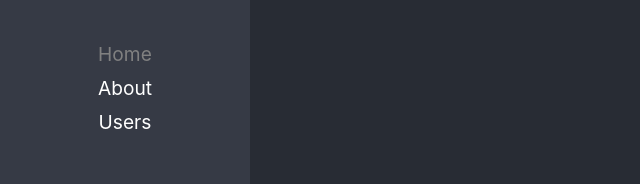
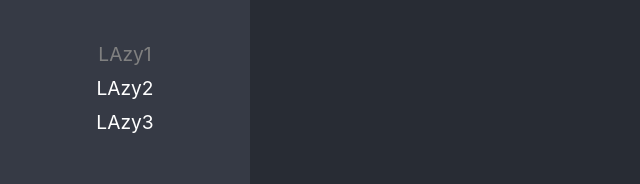
Before and after one commit to Alejandro-Asr/react-adv, a React (Create React App) app: page /lazy1 in a window 1280 px wide. Before the commit this address led to /home. Shown: the part 155-339 px from the top of the page, without its empty margins (0-640 px from the left). Built offline with nearby package versions, Linux system fonts and the light colour scheme.

Commit message:
componentes lazy agregados

```diff
--- /dev/null
+++ b/src/01-lazyload/pages/LazyPage1.tsx
@@ -0,0 +1,6 @@
+
+export const LazyPage1 = () => {
+    return (
+        <h1>LazyLoad 1</h1>
+    )
+}
--- /dev/null
+++ b/src/01-lazyload/pages/LazyPage2.tsx
@@ -0,0 +1,6 @@
+
+export const LazyPage2 = () => {
+    return (
+        <h1>LazyLoad 2</h1>
+    )
+}
--- /dev/null
+++ b/src/01-lazyload/pages/LazyPage3.tsx
@@ -0,0 +1,6 @@
+
+export const LazyPage3 = () => {
+    return (
+        <h1>LazyLoad 3</h1>
+    )
+}
--- /dev/null
+++ b/src/01-lazyload/pages/index.ts
@@ -0,0 +1,3 @@
+export { LazyPage1 } from './LazyPage1';
+export { LazyPage2 } from "./LazyPage2";
+export { LazyPage3 } from "./LazyPage3";
--- a/src/routes/Navigation.tsx
+++ b/src/routes/Navigation.tsx
@@ -2,6 +2,7 @@
 import { Routes, Route, Link, Navigate } from "react-router-dom";
 
 import logo from '../logo.svg'
+import { LazyPage1, LazyPage2, LazyPage3 } from '../01-lazyload/pages'
 
 export const Navigation = () => {
     return (
@@ -11,23 +12,23 @@
                     <img src={ logo } alt="React Logo" />
                     <ul>
                         <li>
-                            <NavLink to="/home" className={ ({ isActive }) => isActive ? 'nav-active' : '' }>Home</NavLink>
+                            <NavLink to="/lazy1" className={ ({ isActive }) => isActive ? 'nav-active' : '' }>LAzy1</NavLink>
                         </li>
                         <li>
-                            <NavLink to="/about" className={ ({ isActive }) => isActive ? 'nav-active' : '' }>About</NavLink>
+                            <NavLink to="/lazy2" className={ ({ isActive }) => isActive ? 'nav-active' : '' }>LAzy2</NavLink>
                         </li>
                         <li>
-                            <NavLink to="/users" className={ ({ isActive }) => isActive ? 'nav-active' : '' }>Users</NavLink>
+                            <NavLink to="/lazy3" className={ ({ isActive }) => isActive ? 'nav-active' : '' }>LAzy3</NavLink>
                         </li>
                     </ul>
                 </nav>
 
                 <Routes>
-                    <Route path="about" element={ <h1>About page</h1> } />
-                    <Route path="users" element={ <h1>Users page</h1> } />
-                    <Route path="home" element={ <h1>Home page</h1> } />
+                    <Route path="lazy1" element={ <LazyPage1 /> } />
+                    <Route path="lazy2" element={ <LazyPage2 /> }/>
+                    <Route path="lazy3" element={ <LazyPage3 /> } />
 
-                    <Route path="/*" element={ <Navigate to="/home" replace /> } />
+                    <Route path="/*" element={ <Navigate to="/lazy1" replace /> } />
                 </Routes>
 
             </div>
```
